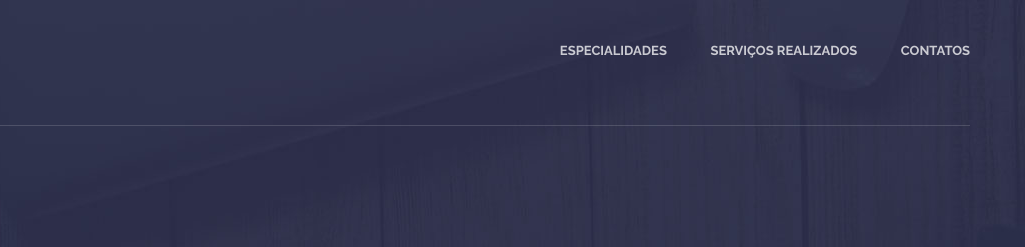
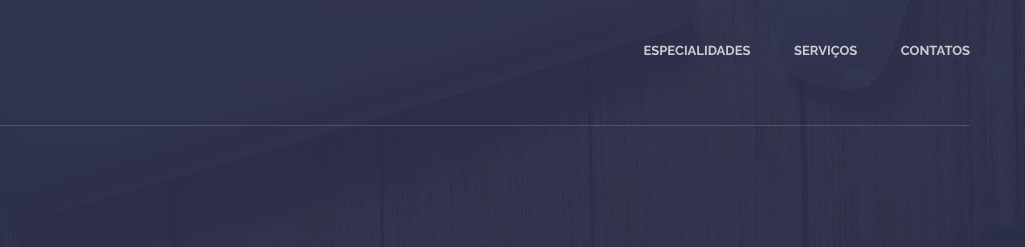
Before and after one commit to natelie2019/natelie2019, a plain HTML site: page index.html in a window 1280 px wide. Shown: the top 247 px of the page, 255-1280 px from the left. Drawn offline with nearby package versions, Linux system fonts and the light colour scheme; files whose address does not match are found by name.

Commit message:
Update index.html

```diff
--- a/index.html
+++ b/index.html
@@ -29,7 +29,7 @@
                 <nav class="navigation" role="navigation">
                     <ul class="primary-nav">
                         <li><a href="#features">Especialidades</a></li>
-                        <li><a href="#works">Serviços Realizados</a></li>
+                        <li><a href="#works">Serviços</a></li>
                         <li><a href="#download">Contatos</a></li>
                     </ul>
                 </nav>
```
